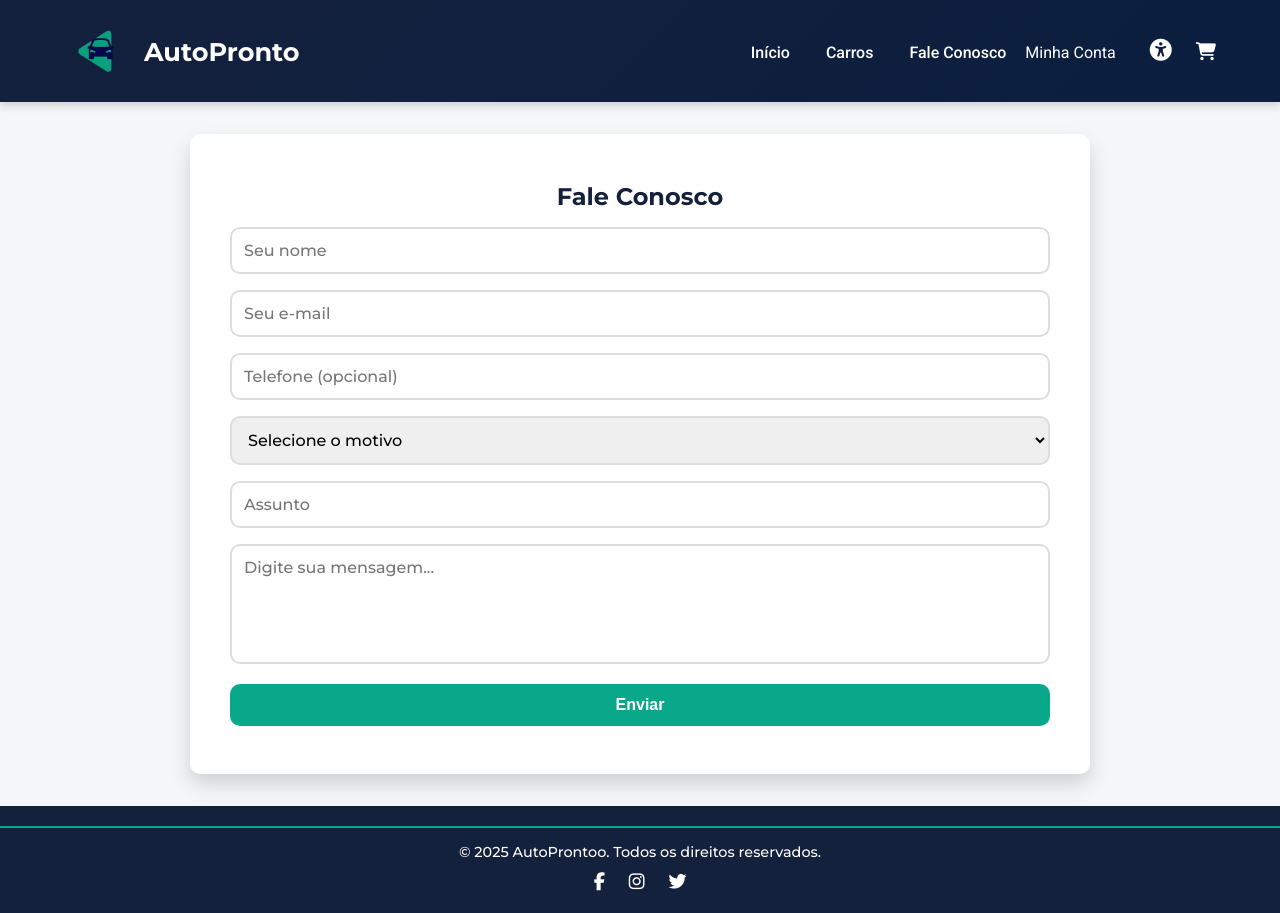
After one commit to sofiabali/AutoProntoo, a Flask app: page /contato in a window 1280 px wide. The commit adds this page. Run offline with Flask 3, Linux system fonts and the light colour scheme.

Commit message:
fale conosco arrumado!

```diff
--- a/app.py
+++ b/app.py
@@ -441,6 +441,40 @@ def minha_conta():
                            telefone=cliente['telefone'],
                            cpf=cliente['cpf'])
 
+@app.route('/fale_conosco')
+def fale_conosco():
+    return render_template('fale_conosco.html')
+
+@app.route('/contato', methods=['GET', 'POST'])
+def contato():
+    if request.method == 'POST':
+        nome = request.form.get('nome')
+        email = request.form.get('email')
+        telefone = request.form.get('telefone')
+        tipo = request.form.get('tipo')
+        assunto = request.form.get('assunto')
+        mensagem = request.form.get('mensagem')
+
+        conn = sqlite3.connect('locadora.db')
+        c = conn.cursor()
+
+        c.execute('''
+            INSERT INTO contato (nome, email, telefone, tipo, assunto, mensagem)
+            VALUES (?, ?, ?, ?, ?, ?)
+        ''', (nome, email, telefone, tipo, assunto, mensagem))
+
+        conn.commit()
+        conn.close()
+
+        flash('Mensagem enviada com sucesso! 📩', 'success')
+        return redirect(url_for('contato'))
+
+    return render_template('fale_conosco.html')
+
+
+
+
+
 
 # Execução
 
--- a/static/script.js
+++ b/static/script.js
@@ -203,3 +203,17 @@ document.addEventListener("click", (e) => {
     menu.style.display = "none";
   }
 });
+document.getElementById("abrirContato").onclick = function () {
+    document.getElementById("contatoModal").style.display = "flex";
+};
+
+document.getElementById("fecharContato").onclick = function () {
+    document.getElementById("contatoModal").style.display = "none";
+};
+
+window.onclick = function (e) {
+    let modal = document.getElementById("contatoModal");
+    if (e.target === modal) {
+        modal.style.display = "none";
+    }
+};
--- a/static/style.css
+++ b/static/style.css
@@ -39,7 +39,7 @@ header {
 
 /* Estilização da imagem da logo */
 .header-logo {
-    height: 60px;
+    height: 70px;
     width: auto;
     margin-right: 10px;
     filter: none;
@@ -1315,3 +1315,75 @@ body.high-contrast .auth-container {
     color: black !important;
     border: 1px solid #ffffff !important;
 }
+
+/* FORMULÁRIO FALE CONOSCO */
+.contato-container {
+  display: flex;
+  justify-content: center;
+  align-items: center;
+  min-height: 80vh;
+  background-color: var(--cinza);
+  padding: 2rem;
+}
+
+.contato-card {
+  background-color: var(--branco);
+  border-radius: 10px;
+  padding: 3rem 2.5rem;
+  width: 100%;
+  max-width: 900px;
+  box-shadow: 0 10px 20px rgba(0, 0, 0, 0.15);
+}
+
+.contato-card h2 {
+  text-align: center;
+  color: var(--azul);
+  font-family: "Montserrat", sans-serif;
+  margin-bottom: 1rem;
+}
+
+/* Inputs e selects */
+.input-group input,
+.input-group select,
+.input-group textarea {
+  width: 100%;
+  padding: 12px;
+  margin-bottom: 1rem;
+  border: 2px solid #ddd;
+  border-radius: 10px;
+  font-size: 1rem;
+  transition: all 0.3s ease;
+  font-family: "Montserrat", sans-serif;
+}
+
+.input-group input:focus,
+.input-group textarea:focus,
+.input-group select:focus {
+  border-color: var(--verde);
+  box-shadow: 0 0 6px rgba(9, 168, 139, 0.4);
+  outline: none;
+}
+
+.input-group textarea {
+  height: 120px;
+  resize: none;
+}
+
+/* Botão */
+.btn-contato {
+  width: 100%;
+  padding: 12px;
+  background: var(--verde);
+  color: var(--branco);
+  font-weight: 600;
+  border: none;
+  border-radius: 10px;
+  cursor: pointer;
+  transition: all 0.3s ease;
+  font-size: 1rem;
+}
+
+.btn-contato:hover {
+  background: #08a07f;
+  transform: scale(1.05);
+}
--- a/templates/base.html
+++ b/templates/base.html
@@ -23,6 +23,7 @@
         <nav>
           <a href="{{ url_for('index') }}">Início</a>
           <a href="{{ url_for('carros') }}">Carros</a>
+          <a href="{{ url_for('fale_conosco') }}">Fale Conosco</a>
           <div class="dropdown">
             <input type="checkbox" id="toggleConta" />
             <label for="toggleConta" class="nav-link minha-conta-btn"
--- /dev/null
+++ b/templates/fale_conosco.html
@@ -0,0 +1,47 @@
+{% extends "base.html" %}
+{% block content %}
+
+<div class="contato-container">
+  <div class="contato-card">
+    <h2>Fale Conosco</h2>
+
+    <form method="POST" action="{{ url_for('contato') }}">
+
+
+      <div class="input-group">
+        <input type="text" name="nome" placeholder="Seu nome" required>
+      </div>
+
+      <div class="input-group">
+        <input type="email" name="email" placeholder="Seu e-mail" required>
+      </div>
+
+      <div class="input-group">
+        <input type="tel" name="telefone" placeholder="Telefone (opcional)">
+      </div>
+
+      <div class="input-group">
+        <select name="tipo" required>
+          <option value="">Selecione o motivo</option>
+          <option value="Suporte">Suporte</option>
+          <option value="Reclamação">Reclamação</option>
+          <option value="Sugestão">Sugestão</option>
+          <option value="Elogio">Elogio</option>
+        </select>
+      </div>
+
+      <div class="input-group">
+        <input type="text" name="assunto" placeholder="Assunto" required>
+      </div>
+
+      <div class="input-group">
+        <textarea name="mensagem" placeholder="Digite sua mensagem..." required></textarea>
+      </div>
+
+      <button class="btn-contato" type="submit">Enviar</button>
+
+    </form>
+  </div>
+</div>
+
+{% endblock %}
```
Also changed, not shown: locadora.db.
